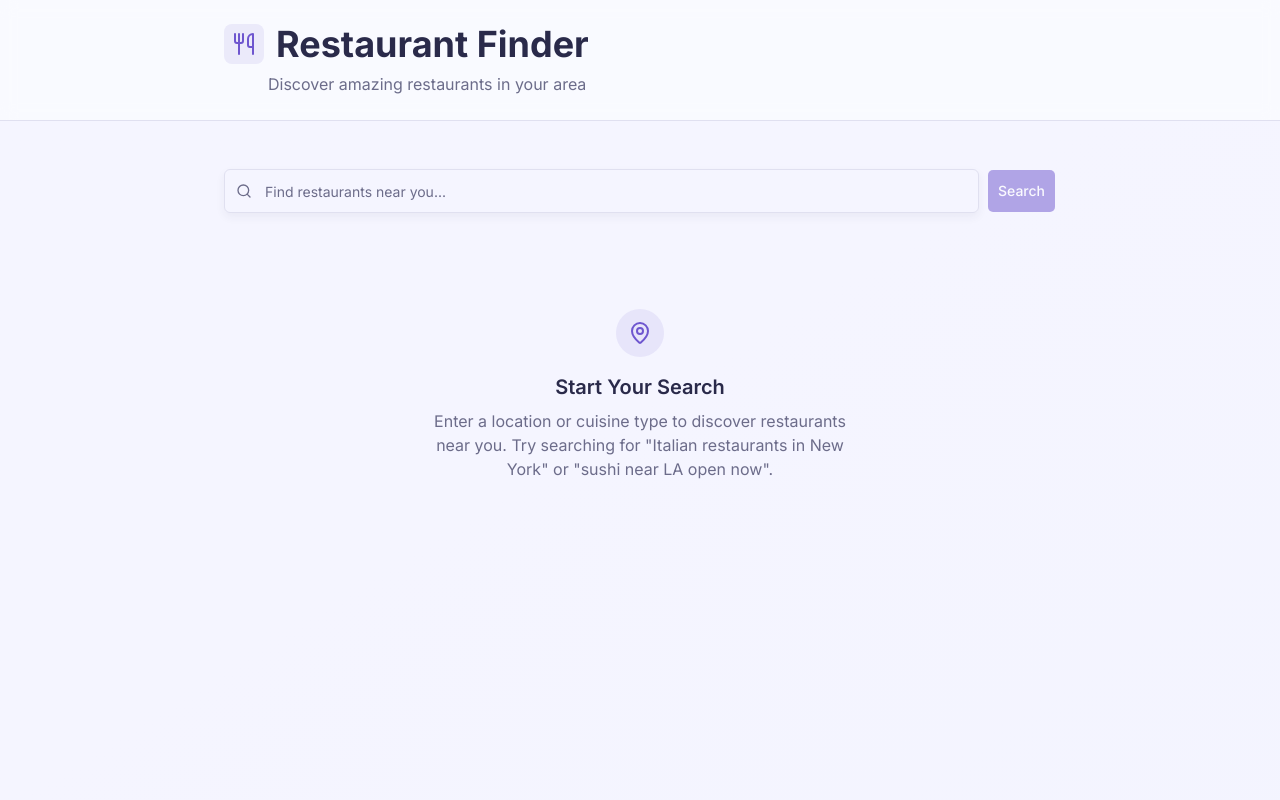
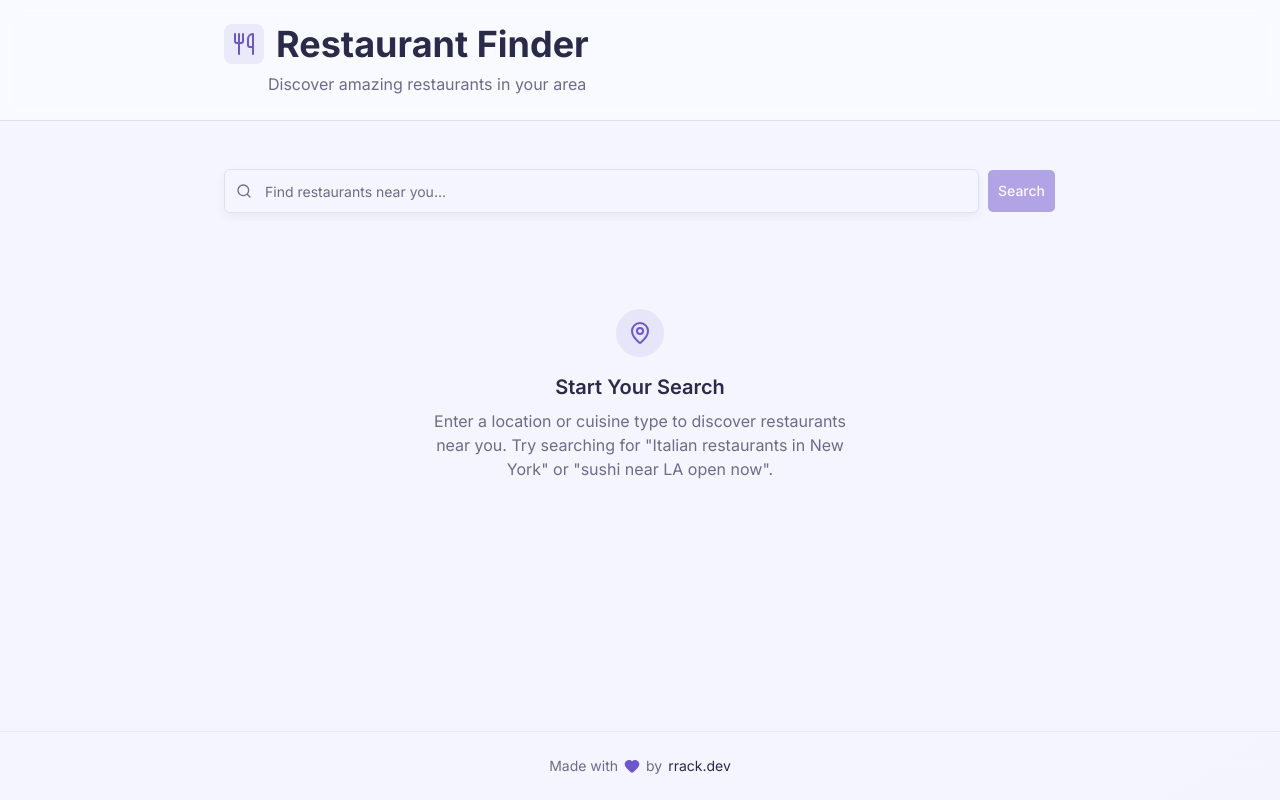
Before and after one commit to zernrack/restaurant-finder-fe, a Next.js app: page / in a window 1280 px wide. Built offline with nearby package versions, Linux system fonts and the light colour scheme.

Commit message:
feat: add footer with attribution and enhance main layout structure

```diff
--- a/app/page.tsx
+++ b/app/page.tsx
@@ -4,7 +4,7 @@ import { useState } from "react";
 import SearchForm from "@/components/search-form";
 import RestaurantCard from "@/components/restaurant-card";
 import { Restaurant } from "@/lib/schema";
-import { Utensils, MapPin } from "lucide-react";
+import { Utensils, MapPin, Heart } from "lucide-react";
 
 export default function Page() {
   const [restaurants, setRestaurants] = useState<Restaurant[]>([]);
@@ -16,7 +16,7 @@ export default function Page() {
   };
 
   return (
-    <main className="min-h-screen bg-linear-to-br from-background via-background to-accent/5">
+    <main className="min-h-screen flex flex-col bg-linear-to-br from-background via-background to-accent/5">
       {/* Header Section */}
       <div className="border-b border-border bg-card/50 backdrop-blur-sm sticky top-0 z-10">
         <div className="max-w-4xl mx-auto px-4 sm:px-6 lg:px-8 py-6">
@@ -35,7 +35,7 @@ export default function Page() {
       </div>
 
       {/* Main Content */}
-      <div className="max-w-4xl mx-auto px-4 sm:px-6 lg:px-8 py-8 sm:py-12">
+      <div className="max-w-4xl mx-auto px-4 sm:px-6 lg:px-8 py-8 sm:py-12 flex-1 w-full">
         {/* Search Section */}
         <div className="mb-12">
           <SearchForm onResults={handleResults} />
@@ -90,6 +90,24 @@ export default function Page() {
           )}
         </div>
       </div>
+
+      <footer className="border-t border-border/60 py-6">
+        <div className="max-w-4xl mx-auto px-4 sm:px-6 lg:px-8">
+          <p className="text-sm text-muted-foreground flex items-center justify-center gap-1.5">
+            Made with
+            <Heart className="w-4 h-4 text-primary fill-primary" aria-hidden="true" />
+            by
+            <a
+              href="https://rrack.dev"
+              target="_blank"
+              rel="noopener noreferrer"
+              className="text-foreground hover:text-primary transition-colors"
+            >
+              rrack.dev
+            </a>
+          </p>
+        </div>
+      </footer>
     </main>
   );
 }
```
